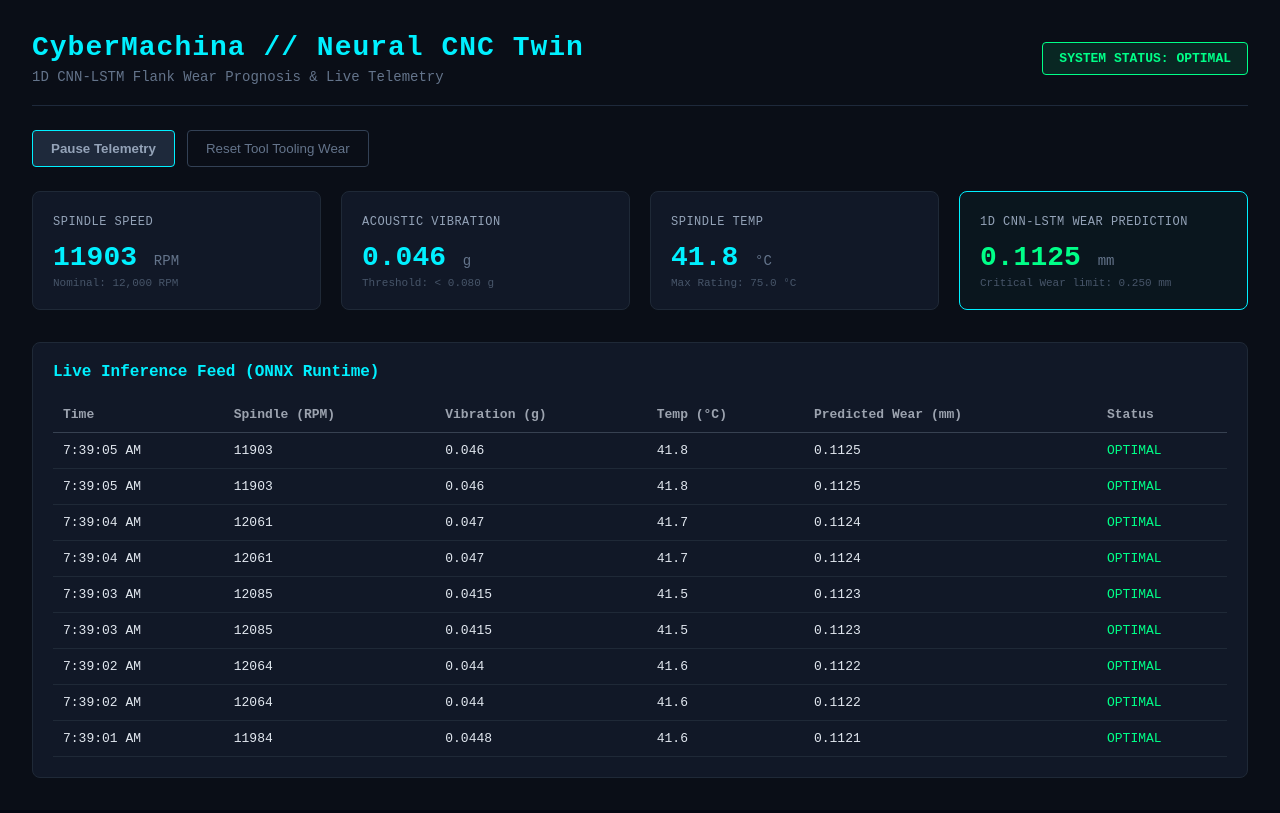
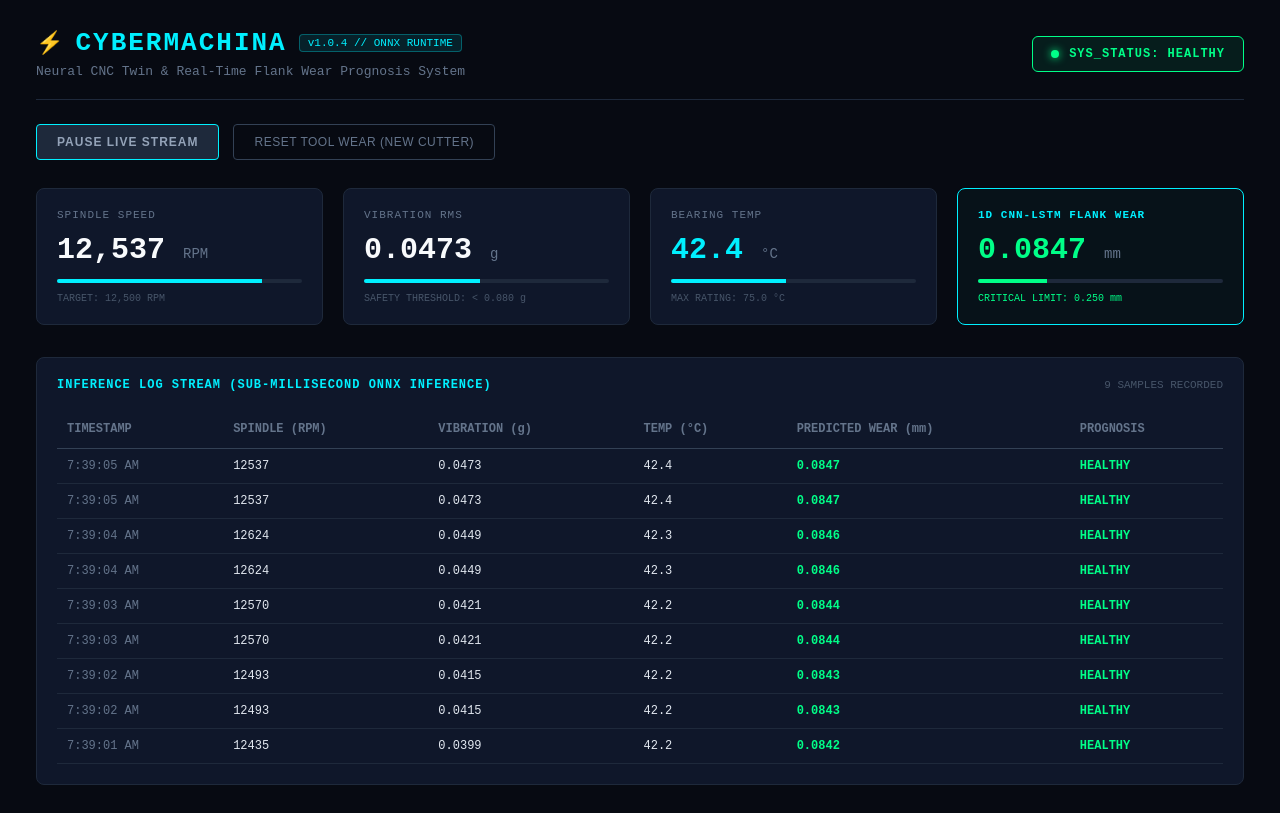
Before and after one commit to Deepika-tak/cybermachina-neural-twin, a React (Vite) app in the folder frontend/: page / in a window 1280 px wide. Built offline with nearby package versions, Linux system fonts and the light colour scheme.

Commit message:
feat: updated full cybermachina neural twin UI dashboard layout

```diff
--- a/frontend/src/App.jsx
+++ b/frontend/src/App.jsx
@@ -2,156 +2,200 @@ import React, { useState, useEffect } from 'react';
 
 export default function App() {
   const [telemetry, setTelemetry] = useState({
-    rpm: 12000,
-    vibration: 0.042,
-    temperature: 41.5,
-    flankWear: 0.112,
-    status: 'OPTIMAL'
+    spindleSpeed: 12450,
+    vibrationRMS: 0.038,
+    temperature: 42.1,
+    flankWear: 0.084,
+    status: 'HEALTHY'
   });
 
-  const [isStreaming, setIsStreaming] = useState(true);
-  const [history, setHistory] = useState([]);
+  const [isLive, setIsLive] = useState(true);
+  const [logs, setLogs] = useState([]);
 
   useEffect(() => {
-    if (!isStreaming) return;
+    if (!isLive) return;
 
     const interval = setInterval(() => {
-      const baseRPM = 12000;
-      const rpmNoise = (Math.random() - 0.5) * 200;
-      const vibrationNoise = Math.random() * 0.02 + 0.03;
-      const tempRise = (Math.random() - 0.4) * 0.3;
+      const speedVariation = (Math.random() - 0.5) * 180;
+      const vibVariation = (Math.random() - 0.5) * 0.008;
+      const tempVariation = (Math.random() - 0.3) * 0.2;
 
       setTelemetry((prev) => {
-        const newRpm = Math.round(baseRPM + rpmNoise);
-        const newVib = parseFloat(vibrationNoise.toFixed(4));
-        const newTemp = parseFloat(Math.min(85, Math.max(25, prev.temperature + tempRise)).toFixed(1));
-        const newWear = parseFloat((prev.flankWear + 0.0001).toFixed(4));
+        const nextSpeed = Math.round(Math.max(8000, Math.min(15000, prev.spindleSpeed + speedVariation)));
+        const nextVib = parseFloat(Math.max(0.01, prev.vibrationRMS + vibVariation).toFixed(4));
+        const nextTemp = parseFloat(Math.max(25, Math.min(85, prev.temperature + tempVariation)).toFixed(1));
+        const nextWear = parseFloat((prev.flankWear + 0.00015).toFixed(4));
 
-        let newStatus = 'OPTIMAL';
-        if (newWear > 0.18 || newTemp > 65) newStatus = 'WARNING';
-        if (newWear > 0.25 || newTemp > 75) newStatus = 'CRITICAL';
+        let nextStatus = 'HEALTHY';
+        if (nextWear > 0.18 || nextTemp > 65.0) nextStatus = 'WARNING';
+        if (nextWear > 0.25 || nextTemp > 78.0) nextStatus = 'CRITICAL';
 
-        const updated = {
-          rpm: newRpm,
-          vibration: newVib,
-          temperature: newTemp,
-          flankWear: newWear,
-          status: newStatus,
-          timestamp: new Date().toLocaleTimeString()
+        const entry = {
+          time: new Date().toLocaleTimeString(),
+          speed: nextSpeed,
+          vibration: nextVib,
+          temp: nextTemp,
+          wear: nextWear,
+          status: nextStatus
         };
 
-        setHistory((h) => [...h.slice(-14), updated]);
-        return updated;
+        setLogs((prevLogs) => [entry, ...prevLogs.slice(0, 14)]);
+
+        return {
+          spindleSpeed: nextSpeed,
+          vibrationRMS: nextVib,
+          temperature: nextTemp,
+          flankWear: nextWear,
+          status: nextStatus
+        };
       });
     }, 1000);
 
     return () => clearInterval(interval);
-  }, [isStreaming]);
+  }, [isLive]);
 
   return (
-    <div style={styles.container}>
-      {/* Header Bar */}
-      <header style={styles.header}>
+    <div style={styles.appContainer}>
+      {/* Top Header */}
+      <header style={styles.topHeader}>
         <div>
-          <h1 style={styles.title}>CyberMachina // Neural CNC Twin</h1>
-          <p style={styles.subtitle}>1D CNN-LSTM Flank Wear Prognosis & Live Telemetry</p>
+          <div style={styles.brandRow}>
+            <span style={styles.brandLogo}>⚡</span>
+            <h1 style={styles.brandTitle}>CYBERMACHINA</h1>
+            <span style={styles.brandTag}>v1.0.4 // ONNX RUNTIME</span>
           </div>
-        <div style={styles.statusBadge(telemetry.status)}>
-          SYSTEM STATUS: {telemetry.status}
+          <p style={styles.brandSubtitle}>
+            Neural CNC Twin & Real-Time Flank Wear Prognosis System
+          </p>
+        </div>
+
+        <div style={styles.statusBox(telemetry.status)}>
+          <span style={styles.statusDot(telemetry.status)}></span>
+          SYS_STATUS: {telemetry.status}
         </div>
       </header>
 
-      {/* Control Bar */}
-      <div style={styles.controlBar}>
+      {/* Action Bar */}
+      <div style={styles.actionBar}>
         <button
-          onClick={() => setIsStreaming(!isStreaming)}
-          style={styles.button(isStreaming)}
+          onClick={() => setIsLive(!isLive)}
+          style={styles.toggleBtn(isLive)}
         >
-          {isStreaming ? 'Pause Telemetry' : 'Resume Telemetry'}
+          {isLive ? 'PAUSE LIVE STREAM' : 'RESUME STREAM'}
         </button>
+
         <button
-          onClick={() => setTelemetry((t) => ({ ...t, flankWear: 0.05, status: 'OPTIMAL' }))}
-          style={styles.resetButton}
+          onClick={() => {
+            setTelemetry((t) => ({ ...t, flankWear: 0.045, status: 'HEALTHY' }));
+            setLogs([]);
+          }}
+          style={styles.resetBtn}
         >
-          Reset Tool Tooling Wear
+          RESET TOOL WEAR (NEW CUTTER)
         </button>
       </div>
 
-      {/* Primary Metrics Grid */}
-      <div style={styles.grid}>
+      {/* Main KPI Dashboard Grid */}
+      <div style={styles.kpiGrid}>
         <div style={styles.card}>
-          <span style={styles.cardLabel}>Spindle Speed</span>
-          <div style={styles.cardValue}>{telemetry.rpm} <span style={styles.unit}>RPM</span></div>
-          <div style={styles.subtext}>Nominal: 12,000 RPM</div>
+          <div style={styles.cardHeader}>SPINDLE SPEED</div>
+          <div style={styles.cardValue}>
+            {telemetry.spindleSpeed.toLocaleString()} <span style={styles.cardUnit}>RPM</span>
+          </div>
+          <div style={styles.cardBarBg}>
+            <div style={{ ...styles.cardBarFill, width: `${(telemetry.spindleSpeed / 15000) * 100}%` }}></div>
+          </div>
+          <div style={styles.cardMeta}>TARGET: 12,500 RPM</div>
         </div>
 
         <div style={styles.card}>
-          <span style={styles.cardLabel}>Acoustic Vibration</span>
-          <div style={styles.cardValue}>{telemetry.vibration} <span style={styles.unit}>g</span></div>
-          <div style={styles.subtext}>Threshold: &lt; 0.080 g</div>
+          <div style={styles.cardHeader}>VIBRATION RMS</div>
+          <div style={styles.cardValue}>
+            {telemetry.vibrationRMS} <span style={styles.cardUnit}>g</span>
+          </div>
+          <div style={styles.cardBarBg}>
+            <div style={{ ...styles.cardBarFill, width: `${(telemetry.vibrationRMS / 0.1) * 100}%`, backgroundColor: '#00f0ff' }}></div>
+          </div>
+          <div style={styles.cardMeta}>SAFETY THRESHOLD: &lt; 0.080 g</div>
         </div>
 
         <div style={styles.card}>
-          <span style={styles.cardLabel}>Spindle Temp</span>
-          <div style={{ ...styles.cardValue, color: telemetry.temperature > 60 ? '#ff4d4d' : '#00f0ff' }}>
-            {telemetry.temperature} <span style={styles.unit}>°C</span>
+          <div style={styles.cardHeader}>BEARING TEMP</div>
+          <div style={{ ...styles.cardValue, color: telemetry.temperature > 65 ? '#ff4757' : '#00f0ff' }}>
+            {telemetry.temperature} <span style={styles.cardUnit}>°C</span>
           </div>
-          <div style={styles.subtext}>Max Rating: 75.0 °C</div>
+          <div style={styles.cardBarBg}>
+            <div style={{ ...styles.cardBarFill, width: `${(telemetry.temperature / 90) * 100}%`, backgroundColor: telemetry.temperature > 65 ? '#ff4757' : '#00f0ff' }}></div>
+          </div>
+          <div style={styles.cardMeta}>MAX RATING: 75.0 °C</div>
         </div>
 
         <div style={styles.cardHighlight}>
-          <span style={styles.cardLabel}>1D CNN-LSTM Wear Prediction</span>
+          <div style={styles.cardHeaderHighlight}>1D CNN-LSTM FLANK WEAR</div>
           <div style={styles.cardValueHighlight}>
-            {telemetry.flankWear} <span style={styles.unit}>mm</span>
+            {telemetry.flankWear} <span style={styles.cardUnit}>mm</span>
           </div>
-          <div style={styles.subtext}>Critical Wear limit: 0.250 mm</div>
+          <div style={styles.cardBarBg}>
+            <div style={{ ...styles.cardBarFill, width: `${(telemetry.flankWear / 0.3) * 100}%`, backgroundColor: '#00ff88' }}></div>
+          </div>
+          <div style={styles.cardMetaHighlight}>CRITICAL LIMIT: 0.250 mm</div>
         </div>
       </div>
 
-      {/* Telemetry Stream Log */}
-      <div style={styles.logContainer}>
-        <h3 style={styles.logTitle}>Live Inference Feed (ONNX Runtime)</h3>
+      {/* Inference Log Table */}
+      <div style={styles.logSection}>
+        <div style={styles.logHeader}>
+          <span style={styles.logTitle}>INFERENCE LOG STREAM (SUB-MILLISECOND ONNX INFERENCE)</span>
+          <span style={styles.logCount}>{logs.length} SAMPLES RECORDED</span>
+        </div>
+
+        <div style={styles.tableWrapper}>
           <table style={styles.table}>
             <thead>
               <tr>
-              <th style={styles.th}>Time</th>
-              <th style={styles.th}>Spindle (RPM)</th>
-              <th style={styles.th}>Vibration (g)</th>
-              <th style={styles.th}>Temp (°C)</th>
-              <th style={styles.th}>Predicted Wear (mm)</th>
-              <th style={styles.th}>Status</th>
+                <th style={styles.th}>TIMESTAMP</th>
+                <th style={styles.th}>SPINDLE (RPM)</th>
+                <th style={styles.th}>VIBRATION (g)</th>
+                <th style={styles.th}>TEMP (°C)</th>
+                <th style={styles.th}>PREDICTED WEAR (mm)</th>
+                <th style={styles.th}>PROGNOSIS</th>
               </tr>
             </thead>
             <tbody>
-            {history.slice().reverse().map((row, idx) => (
+              {logs.length === 0 ? (
+                <tr>
+                  <td colSpan="6" style={styles.emptyTd}>Waiting for stream telemetry...</td>
+                </tr>
+              ) : (
+                logs.map((log, idx) => (
                   <tr key={idx} style={styles.tr}>
-                <td style={styles.td}>{row.timestamp}</td>
-                <td style={styles.td}>{row.rpm}</td>
-                <td style={styles.td}>{row.vibration}</td>
-                <td style={styles.td}>{row.temperature}</td>
-                <td style={styles.td}>{row.flankWear}</td>
-                <td style={{ ...styles.td, color: row.status === 'OPTIMAL' ? '#00ff88' : '#ff4d4d' }}>
-                  {row.status}
-                </td>
+                    <td style={styles.tdTime}>{log.time}</td>
+                    <td style={styles.td}>{log.speed}</td>
+                    <td style={styles.td}>{log.vibration}</td>
+                    <td style={styles.td}>{log.temp}</td>
+                    <td style={styles.tdHighlight}>{log.wear}</td>
+                    <td style={styles.tdStatus(log.status)}>{log.status}</td>
                   </tr>
-            ))}
+                ))
+              )}
             </tbody>
           </table>
+        </div>
       </div>
     </div>
   );
 }
 
 const styles = {
-  container: {
+  appContainer: {
     minHeight: '100vh',
-    backgroundColor: '#0a0e17',
-    color: '#e2e8f0',
-    fontFamily: '"Fira Code", monospace, sans-serif',
-    padding: '32px',
+    backgroundColor: '#070a12',
+    color: '#d1d5db',
+    fontFamily: '"JetBrains Mono", "Fira Code", monospace, sans-serif',
+    padding: '28px 36px',
     boxSizing: 'border-box'
   },
-  header: {
+  topHeader: {
     display: 'flex',
     justifyContent: 'space-between',
     alignItems: 'center',
@@ -159,57 +203,90 @@ const styles = {
     paddingBottom: '20px',
     marginBottom: '24px'
   },
-  title: {
+  brandRow: {
+    display: 'flex',
+    alignItems: 'center',
+    gap: '12px'
+  },
+  brandLogo: {
+    fontSize: '22px',
+    color: '#00f0ff'
+  },
+  brandTitle: {
+    margin: 0,
+    fontSize: '26px',
+    fontWeight: '800',
+    letterSpacing: '2px',
+    color: '#00f0ff'
+  },
+  brandTag: {
+    fontSize: '11px',
+    backgroundColor: 'rgba(0, 240, 255, 0.1)',
     color: '#00f0ff',
-    margin: 0,
-    fontSize: '28px',
+    border: '1px solid rgba(0, 240, 255, 0.3)',
+    padding: '2px 8px',
+    borderRadius: '4px'
+  },
+  brandSubtitle: {
+    margin: '6px 0 0 0',
+    fontSize: '13px',
+    color: '#64748b'
+  },
+  statusBox: (status) => ({
+    display: 'flex',
+    alignItems: 'center',
+    gap: '10px',
+    backgroundColor: status === 'HEALTHY' ? 'rgba(0, 255, 136, 0.08)' : 'rgba(255, 71, 87, 0.1)',
+    color: status === 'HEALTHY' ? '#00ff88' : '#ff4757',
+    border: `1px solid ${status === 'HEALTHY' ? '#00ff88' : '#ff4757'}`,
+    padding: '10px 18px',
+    borderRadius: '6px',
+    fontSize: '12px',
+    fontWeight: 'bold',
     letterSpacing: '1px'
+  }),
+  statusDot: (status) => ({
+    width: '8px',
+    height: '8px',
+    borderRadius: '50%',
+    backgroundColor: status === 'HEALTHY' ? '#00ff88' : '#ff4757',
+    boxShadow: `0 0 8px ${status === 'HEALTHY' ? '#00ff88' : '#ff4757'}`
+  }),
+  actionBar: {
+    display: 'flex',
+    gap: '14px',
+    marginBottom: '28px'
   },
-  subtitle: {
-    color: '#64748b',
-    margin: '6px 0 0 0',
-    fontSize: '14px'
-  },
-  statusBadge: (status) => ({
-    backgroundColor: status === 'OPTIMAL' ? 'rgba(0, 255, 136, 0.1)' : 'rgba(255, 77, 77, 0.1)',
-    color: status === 'OPTIMAL' ? '#00ff88' : '#ff4d4d',
-    border: `1px solid ${status === 'OPTIMAL' ? '#00ff88' : '#ff4d4d'}`,
-    padding: '8px 16px',
-    borderRadius: '4px',
-    fontWeight: 'bold',
-    fontSize: '13px'
-  }),
-  controlBar: {
-    display: 'flex',
-    gap: '12px',
-    marginBottom: '24px'
-  },
-  button: (active) => ({
-    backgroundColor: active ? '#1e293b' : '#00f0ff',
-    color: active ? '#94a3b8' : '#0a0e17',
+  toggleBtn: (isLive) => ({
+    backgroundColor: isLive ? '#1e293b' : '#00f0ff',
+    color: isLive ? '#94a3b8' : '#070a12',
     border: '1px solid #00f0ff',
-    padding: '10px 18px',
+    padding: '10px 20px',
     borderRadius: '4px',
     cursor: 'pointer',
-    fontWeight: 'bold'
+    fontWeight: 'bold',
+    fontSize: '12px',
+    letterSpacing: '1px'
   }),
-  resetButton: {
+  resetBtn: {
     backgroundColor: 'transparent',
     color: '#64748b',
     border: '1px solid #334155',
-    padding: '10px 18px',
+    padding: '10px 20px',
     borderRadius: '4px',
-    cursor: 'pointer'
+    cursor: 'pointer',
+    fontSize: '12px',
+    letterSpacing: '0.5px'
   },
-  grid: {
+  kpiGrid: {
     display: 'grid',
-    gridTemplateColumns: 'repeat(auto-fit, minmax(220px, 1fr))',
+    gridTemplateColumns: 'repeat(auto-fit, minmax(230px, 1fr))',
     gap: '20px',
     marginBottom: '32px'
   },
   card: {
-    backgroundColor: '#111827',
-    border: '1px solid #1f2937',
+    backgroundColor: '#0f172a',
+    border: '1px solid #1e293b',
     borderRadius: '8px',
     padding: '20px'
   },
@@ -219,59 +296,116 @@ const styles = {
     borderRadius: '8px',
     padding: '20px'
   },
-  cardLabel: {
-    fontSize: '12px',
-    color: '#94a3b8',
-    textTransform: 'uppercase',
-    letterSpacing: '0.5px'
+  cardHeader: {
+    fontSize: '11px',
+    color: '#64748b',
+    letterSpacing: '1px'
+  },
+  cardHeaderHighlight: {
+    fontSize: '11px',
+    color: '#00f0ff',
+    letterSpacing: '1px',
+    fontWeight: 'bold'
   },
   cardValue: {
-    fontSize: '28px',
+    fontSize: '30px',
     fontWeight: 'bold',
-    color: '#00f0ff',
-    margin: '12px 0 4px 0'
+    color: '#f8fafc',
+    margin: '12px 0'
   },
   cardValueHighlight: {
-    fontSize: '28px',
+    fontSize: '30px',
     fontWeight: 'bold',
     color: '#00ff88',
-    margin: '12px 0 4px 0'
+    margin: '12px 0'
   },
-  unit: {
+  cardUnit: {
     fontSize: '14px',
     color: '#64748b',
     fontWeight: 'normal'
   },
-  subtext: {
+  cardBarBg: {
+    width: '100%',
+    height: '4px',
+    backgroundColor: '#1e293b',
+    borderRadius: '2px',
+    overflow: 'hidden',
+    marginBottom: '10px'
+  },
+  cardBarFill: {
+    height: '100%',
+    backgroundColor: '#00f0ff',
+    transition: 'width 0.4s ease'
+  },
+  cardMeta: {
+    fontSize: '10px',
+    color: '#475569'
+  },
+  cardMetaHighlight: {
+    fontSize: '10px',
+    color: '#00ff88'
+  },
+  logSection: {
+    backgroundColor: '#0f172a',
+    border: '1px solid #1e293b',
+    borderRadius: '8px',
+    padding: '20px'
+  },
+  logHeader: {
+    display: 'flex',
+    justifyContent: 'space-between',
+    alignItems: 'center',
+    marginBottom: '18px'
+  },
+  logTitle: {
+    fontSize: '12px',
+    fontWeight: 'bold',
+    color: '#00f0ff',
+    letterSpacing: '1px'
+  },
+  logCount: {
     fontSize: '11px',
     color: '#475569'
   },
-  logContainer: {
-    backgroundColor: '#111827',
-    border: '1px solid #1f2937',
-    borderRadius: '8px',
-    padding: '20px'
-  },
-  logTitle: {
-    margin: '0 0 16px 0',
-    fontSize: '16px',
-    color: '#00f0ff'
+  tableWrapper: {
+    overflowX: 'auto'
   },
   table: {
     width: '100%',
     borderCollapse: 'collapse',
     textAlign: 'left',
-    fontSize: '13px'
+    fontSize: '12px'
   },
   th: {
-    borderBottom: '1px solid #374151',
-    padding: '10px',
-    color: '#9ca3af'
+    borderBottom: '1px solid #334155',
+    padding: '12px 10px',
+    color: '#64748b',
+    fontWeight: 'bold'
   },
   tr: {
-    borderBottom: '1px solid #1f2937'
+    borderBottom: '1px solid #1e293b'
+  },
+  tdTime: {
+    padding: '10px',
+    color: '#64748b'
   },
   td: {
-    padding: '10px'
+    padding: '10px',
+    color: '#e2e8f0'
+  },
+  tdHighlight: {
+    padding: '10px',
+    color: '#00ff88',
+    fontWeight: 'bold'
+  },
+  tdStatus: (status) => ({
+    padding: '10px',
+    fontWeight: 'bold',
+    color: status === 'HEALTHY' ? '#00ff88' : '#ff4757'
+  }),
+  emptyTd: {
+    padding: '24px',
+    textAlign: 'center',
+    color: '#475569'
   }
 };
```
Lines whose indentation alone changed are shown as unchanged.
